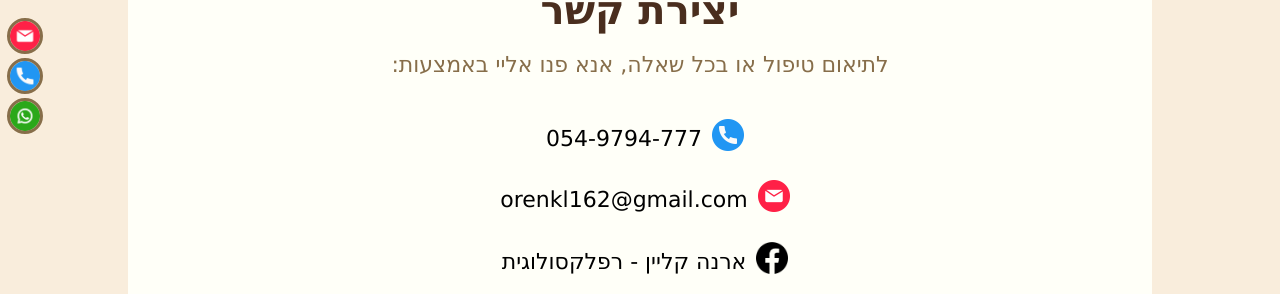
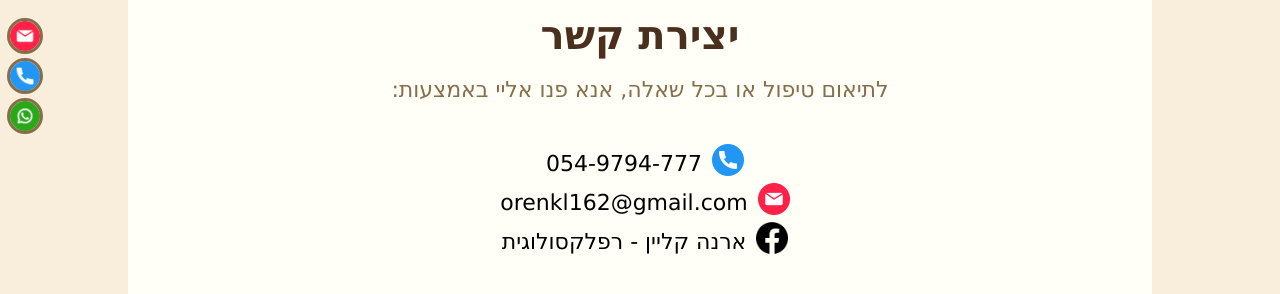
Before and after one commit to gefenbar/orna-reflexology, a React (Create React App) app: page /contact in a window 1280 px wide. Shown: the part 124-418 px from the top of the page. Built offline with nearby package versions, Linux system fonts and the light colour scheme.

Commit message:
font-weights change

```diff
--- a/src/App.css
+++ b/src/App.css
@@ -257,6 +257,7 @@ a.navbar-logo:hover {
   top: 5px;
   left: 10px;
 }
+.contact-page-social{ line-height: 0.3!important;}
 .map{
   position: relative;
   bottom: 10px;
--- a/src/pages/ContactPage.js
+++ b/src/pages/ContactPage.js
@@ -6,7 +6,7 @@ export default function ContactPage() {
       <h1>יצירת קשר</h1>
 
       <p className="some-text">לתיאום טיפול או בכל שאלה, אנא פנו אליי באמצעות:</p>
-      <p>
+      <p className="contact-page-social">
         <a className="phone-color" href="tel:0549794777">
           <img src="phone.webp"  alt="Phone Number" width="32px" height="32px" />
           054-9794-777
```
